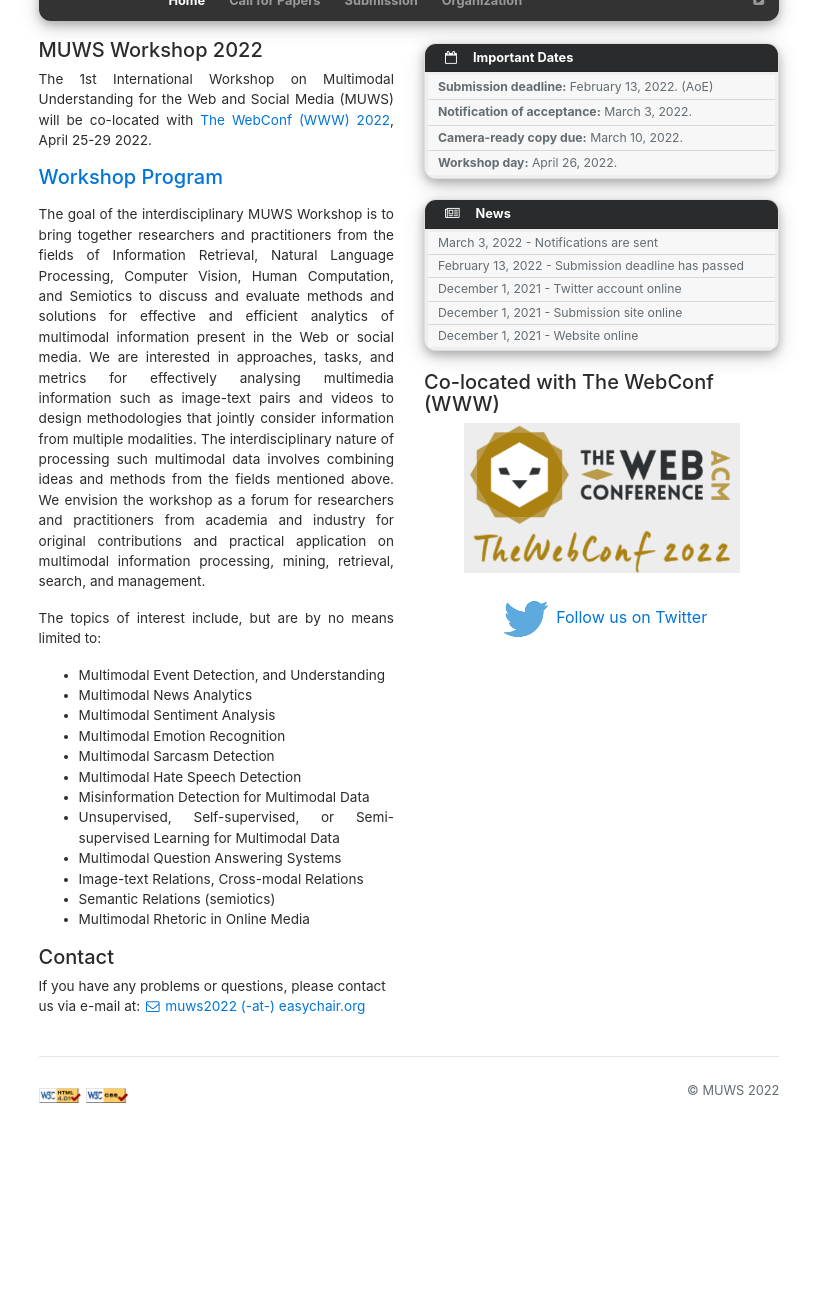
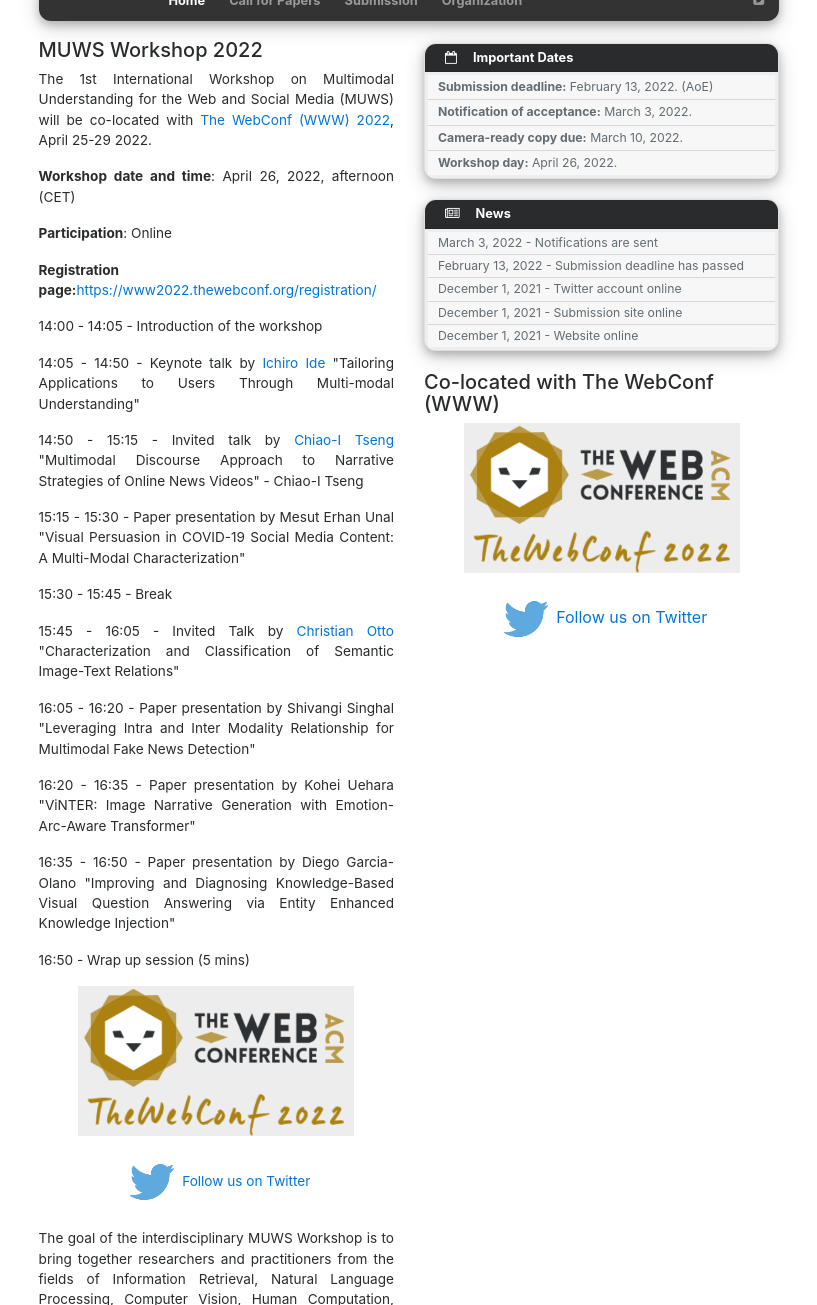
Before and after one commit to muws-workshop/muws-workshop.github.io, a Jekyll site: the page built from index.html, in a window 1280 px wide and 1400 px high, scrolled down 247 px, cut to the strip 95-1400 px from the top of the window. Shown: the whole strip, without its empty margins (231-1048 px from the left). Built offline with Jekyll 4.4.1, drawn with Linux system fonts in a browser that asks for light colours; nearby versions of some CDN libraries; before the commit the page ends 1459 px from its top, so only the background shows below that.

Commit message:
workshop program

```diff
--- a/index.html
+++ b/index.html
@@ -15,7 +15,33 @@ slide_id: 0
                 <a href="https://www2022.thewebconf.org/"> The WebConf (WWW) 2022</a>, April 25-29 2022.</p>
 
 
-            <p><a href="https://muws-workshop.github.io/2022-program.html"><h5>Workshop Program</h5></a></p>
+            <p><b>Workshop date and time</b>: April 26, 2022, afternoon (CET)</p>
+
+            <p><b>Participation</b>: Online </p>
+            <p><b>Registration page:</b><a href="https://www2022.thewebconf.org/registration/">https://www2022.thewebconf.org/registration/</a> </p>
+
+            <p>14:00 - 14:05 - Introduction of the workshop </p>
+            <p>14:05 - 14:50 - Keynote talk by <a href="https://www.cs.is.i.nagoya-u.ac.jp/people/ichiro-ide/">Ichiro Ide</a> "Tailoring Applications to Users Through Multi-modal Understanding"
+            <p>14:50 - 15:15 - Invited talk by <a href="https://www.chiaoitseng.de/">Chiao-I Tseng</a> "Multimodal Discourse Approach to Narrative Strategies of Online News Videos" - Chiao-I Tseng </p>
+            <p>15:15 - 15:30 - Paper presentation by Mesut Erhan Unal "Visual Persuasion in COVID-19 Social Media Content: A Multi-Modal Characterization"
+
+            <p>15:30 - 15:45 - Break </p>
+
+            <p>15:45 - 16:05 - Invited Talk by  <a href="https://www.tib.eu/en/research-development/research-groups-and-labs/visual-analytics/staff/christian-otto">Christian Otto</a> "Characterization and Classification of Semantic Image-Text Relations" </p>
+            <p>16:05 - 16:20 - Paper presentation by Shivangi Singhal "Leveraging Intra and Inter Modality Relationship for Multimodal Fake News Detection"</p>
+            <p>16:20 - 16:35 - Paper presentation by Kohei Uehara "ViNTER: Image Narrative Generation with Emotion-Arc-Aware Transformer"</p>
+            <p>16:35 - 16:50 - Paper presentation by Diego Garcia-Olano "Improving and Diagnosing Knowledge-Based Visual Question Answering via Entity Enhanced Knowledge Injection"</p>
+
+            <p>16:50 - Wrap up session (5 mins)</p>
+
+
+            <p class="text-center">
+                <a href="https://www2022.thewebconf.org"> <img alt="WWW 2022" src="./assets/images/logo_www_2022.png" height="150px"></a>
+            </p>
+
+            <p class="text-center">
+                <img alt="twitter" src="./assets/images/twitter_logo.png" height="60px"><a href="https://twitter.com/MuwsWorkshop">Follow us on Twitter</a>
+            </p>
 
 
             <p> The goal of the interdisciplinary MUWS Workshop is to bring together researchers and practitioners from the fields of Information Retrieval, Natural Language Processing, Computer Vision, Human Computation, and Semiotics to discuss and evaluate methods and solutions for effective and efficient analytics of multimodal information present in the Web or social media.
```
Also changed, not shown: 2022-program.html (+12 -9 lines).
